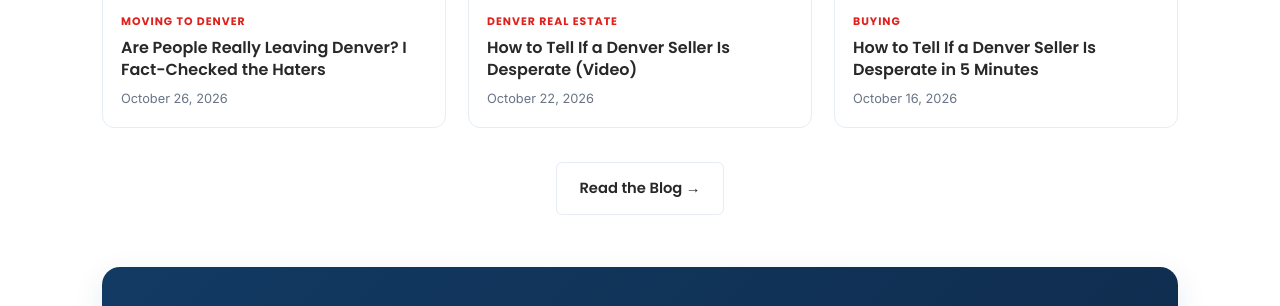
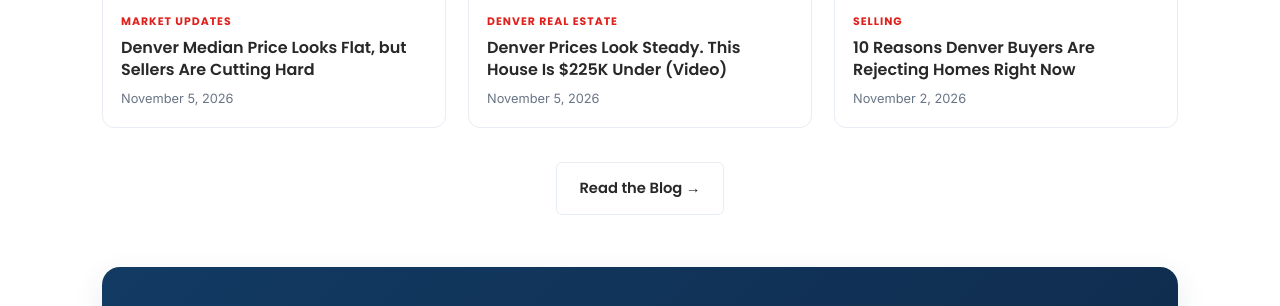
Before and after one commit to alexpatch85/alexsaldanareviews, a plain HTML site: page index.html in a window 1280 px wide. Shown: the part 3666-3972 px from the top of the page. Drawn offline with Linux system fonts and the light colour scheme.

Commit message:
Weekly refresh: reviews, videos, blog

```diff
--- a/index.html
+++ b/index.html
@@ -382,12 +382,12 @@ onerror="this.outerHTML='&lt;div class=\'fallback\'&gt;AS&lt;/div&gt;'"/>
 <h2 class="title">Latest Videos</h2>
 <p class="lede">Neighborhood tours, market updates and relocation guides for the Denver Metro — new videos every week.</p>
 <div class="vid-row" id="videoRow">
+<a class="vcard" href="https://www.youtube.com/watch?v=jH92SGnHTzE" target="_blank" rel="noopener"><div class="vthumb"><img src="https://i.ytimg.com/vi/jH92SGnHTzE/hqdefault.jpg" alt="Denver Homebuyers Are Getting 30% Discounts" loading="lazy" onerror="this.src='https://i.ytimg.com/vi/jH92SGnHTzE/mqdefault.jpg'"><div class="play"><svg viewBox="0 0 68 48"><path d="M66.5 7.7a8 8 0 00-5.6-5.7C56 .7 34 .7 34 .7s-22 0-26.9 1.3A8 8 0 001.5 7.7 83 83 0 000 24a83 83 0 001.5 16.3 8 8 0 005.6 5.7C12 47.3 34 47.3 34 47.3s22 0 26.9-1.3a8 8 0 005.6-5.7A83 83 0 0068 24a83 83 0 00-1.5-16.3z" fill="#f00"/><path d="M27 34l18-10-18-10z" fill="#fff"/></svg></div></div><div class="vtitle">Denver Homebuyers Are Getting 30% Discounts</div></a>
 <a class="vcard" href="https://www.youtube.com/watch?v=G_5zUivl0J8" target="_blank" rel="noopener"><div class="vthumb"><img src="https://i.ytimg.com/vi/G_5zUivl0J8/hqdefault.jpg" alt="10 Reasons Buyers Are Rejecting Denver Homes" loading="lazy" onerror="this.src='https://i.ytimg.com/vi/G_5zUivl0J8/mqdefault.jpg'"><div class="play"><svg viewBox="0 0 68 48"><path d="M66.5 7.7a8 8 0 00-5.6-5.7C56 .7 34 .7 34 .7s-22 0-26.9 1.3A8 8 0 001.5 7.7 83 83 0 000 24a83 83 0 001.5 16.3 8 8 0 005.6 5.7C12 47.3 34 47.3 34 47.3s22 0 26.9-1.3a8 8 0 005.6-5.7A83 83 0 0068 24a83 83 0 00-1.5-16.3z" fill="#f00"/><path d="M27 34l18-10-18-10z" fill="#fff"/></svg></div></div><div class="vtitle">10 Reasons Buyers Are Rejecting Denver Homes</div></a>
 <a class="vcard" href="https://www.youtube.com/watch?v=GBcVCO16mIU" target="_blank" rel="noopener"><div class="vthumb"><img src="https://i.ytimg.com/vi/GBcVCO16mIU/hqdefault.jpg" alt="I Left Denver 5 Years Ago and Never Looked Back" loading="lazy" onerror="this.src='https://i.ytimg.com/vi/GBcVCO16mIU/mqdefault.jpg'"><div class="play"><svg viewBox="0 0 68 48"><path d="M66.5 7.7a8 8 0 00-5.6-5.7C56 .7 34 .7 34 .7s-22 0-26.9 1.3A8 8 0 001.5 7.7 83 83 0 000 24a83 83 0 001.5 16.3 8 8 0 005.6 5.7C12 47.3 34 47.3 34 47.3s22 0 26.9-1.3a8 8 0 005.6-5.7A83 83 0 0068 24a83 83 0 00-1.5-16.3z" fill="#f00"/><path d="M27 34l18-10-18-10z" fill="#fff"/></svg></div></div><div class="vtitle">I Left Denver 5 Years Ago and Never Looked Back</div></a>
 <a class="vcard" href="https://www.youtube.com/watch?v=eBsHohSIeOY" target="_blank" rel="noopener"><div class="vthumb"><img src="https://i.ytimg.com/vi/eBsHohSIeOY/hqdefault.jpg" alt="How to Tell if a Denver Seller is Desperate in 5 Minutes" loading="lazy" onerror="this.src='https://i.ytimg.com/vi/eBsHohSIeOY/mqdefault.jpg'"><div class="play"><svg viewBox="0 0 68 48"><path d="M66.5 7.7a8 8 0 00-5.6-5.7C56 .7 34 .7 34 .7s-22 0-26.9 1.3A8 8 0 001.5 7.7 83 83 0 000 24a83 83 0 001.5 16.3 8 8 0 005.6 5.7C12 47.3 34 47.3 34 47.3s22 0 26.9-1.3a8 8 0 005.6-5.7A83 83 0 0068 24a83 83 0 00-1.5-16.3z" fill="#f00"/><path d="M27 34l18-10-18-10z" fill="#fff"/></svg></div></div><div class="vtitle">How to Tell if a Denver Seller is Desperate in 5 Minutes</div></a>
 <a class="vcard" href="https://www.youtube.com/watch?v=gDT53_PFiTA" target="_blank" rel="noopener"><div class="vthumb"><img src="https://i.ytimg.com/vi/gDT53_PFiTA/hqdefault.jpg" alt="Denver's Slowest September Since 2012" loading="lazy" onerror="this.src='https://i.ytimg.com/vi/gDT53_PFiTA/mqdefault.jpg'"><div class="play"><svg viewBox="0 0 68 48"><path d="M66.5 7.7a8 8 0 00-5.6-5.7C56 .7 34 .7 34 .7s-22 0-26.9 1.3A8 8 0 001.5 7.7 83 83 0 000 24a83 83 0 001.5 16.3 8 8 0 005.6 5.7C12 47.3 34 47.3 34 47.3s22 0 26.9-1.3a8 8 0 005.6-5.7A83 83 0 0068 24a83 83 0 00-1.5-16.3z" fill="#f00"/><path d="M27 34l18-10-18-10z" fill="#fff"/></svg></div></div><div class="vtitle">Denver's Slowest September Since 2012</div></a>
 <a class="vcard" href="https://www.youtube.com/watch?v=Vdod8mMRJVY" target="_blank" rel="noopener"><div class="vthumb"><img src="https://i.ytimg.com/vi/Vdod8mMRJVY/hqdefault.jpg" alt="Everyone's Too Scared To Buy a Denver Home Right Now" loading="lazy" onerror="this.src='https://i.ytimg.com/vi/Vdod8mMRJVY/mqdefault.jpg'"><div class="play"><svg viewBox="0 0 68 48"><path d="M66.5 7.7a8 8 0 00-5.6-5.7C56 .7 34 .7 34 .7s-22 0-26.9 1.3A8 8 0 001.5 7.7 83 83 0 000 24a83 83 0 001.5 16.3 8 8 0 005.6 5.7C12 47.3 34 47.3 34 47.3s22 0 26.9-1.3a8 8 0 005.6-5.7A83 83 0 0068 24a83 83 0 00-1.5-16.3z" fill="#f00"/><path d="M27 34l18-10-18-10z" fill="#fff"/></svg></div></div><div class="vtitle">Everyone's Too Scared To Buy a Denver Home Right Now</div></a>
-<a class="vcard" href="https://www.youtube.com/watch?v=s47CbyGbj7o" target="_blank" rel="noopener"><div class="vthumb"><img src="https://i.ytimg.com/vi/s47CbyGbj7o/hqdefault.jpg" alt="Living in Denver Is Unbeatable: 30 Reasons Why" loading="lazy" onerror="this.src='https://i.ytimg.com/vi/s47CbyGbj7o/mqdefault.jpg'"><div class="play"><svg viewBox="0 0 68 48"><path d="M66.5 7.7a8 8 0 00-5.6-5.7C56 .7 34 .7 34 .7s-22 0-26.9 1.3A8 8 0 001.5 7.7 83 83 0 000 24a83 83 0 001.5 16.3 8 8 0 005.6 5.7C12 47.3 34 47.3 34 47.3s22 0 26.9-1.3a8 8 0 005.6-5.7A83 83 0 0068 24a83 83 0 00-1.5-16.3z" fill="#f00"/><path d="M27 34l18-10-18-10z" fill="#fff"/></svg></div></div><div class="vtitle">Living in Denver Is Unbeatable: 30 Reasons Why</div></a>
 
 </div>
 <div class="center-cta"><a class="btn btn-blue" href="https://www.youtube.com/@livingindenvercol" target="_blank" rel="noopener">Watch on YouTube →</a></div>
@@ -436,17 +436,17 @@ onerror="this.outerHTML='&lt;div class=\'fallback\'&gt;AS&lt;/div&gt;'"/>
 <h2 class="title">Denver Real Estate Insights</h2>
 <p class="lede">Neighborhood guides and market breakdowns, updated weekly on my main site.</p>
 <div class="bgrid">
-<a class="bcard" href="https://www.reframingrealestate.com/blog/are-people-really-leaving-denver--i-fact-checked-the-haters" target="_blank" rel="noopener">
-<div class="bthumb"><img src="https://i.ytimg.com/vi/GBcVCO16mIU/hqdefault.jpg" alt="Are People Really Leaving Denver? I Fact-Checked the Haters" loading="lazy"></div>
-<div class="binner"><div class="bcat">Moving to Denver</div><div class="btitle">Are People Really Leaving Denver? I Fact-Checked the Haters</div><div class="bdate">October 26, 2026</div></div>
+<a class="bcard" href="https://www.reframingrealestate.com/blog/denver-median-price-looks-flat--but-sellers-are-cutting-hard" target="_blank" rel="noopener">
+<div class="bthumb"><img src="https://i.ytimg.com/vi/jH92SGnHTzE/hqdefault.jpg" alt="Denver Median Price Looks Flat, but Sellers Are Cutting Hard" loading="lazy"></div>
+<div class="binner"><div class="bcat">Market Updates</div><div class="btitle">Denver Median Price Looks Flat, but Sellers Are Cutting Hard</div><div class="bdate">November 5, 2026</div></div>
 </a>
-<a class="bcard" href="https://www.reframingrealestate.com/blog/how-to-tell-if-a-denver-seller-is-desperate--video-" target="_blank" rel="noopener">
-<div class="bthumb"><img src="https://substack-post-media.s3.amazonaws.com/public/images/f73e2430-cc5e-4054-bf2a-ed490c9d6af6_1280x720.jpeg" alt="How to Tell If a Denver Seller Is Desperate (Video)" loading="lazy"></div>
-<div class="binner"><div class="bcat">Denver Real Estate</div><div class="btitle">How to Tell If a Denver Seller Is Desperate (Video)</div><div class="bdate">October 22, 2026</div></div>
+<a class="bcard" href="https://www.reframingrealestate.com/blog/denver-prices-look-steady--this-house-is-225-thousand-under--video-" target="_blank" rel="noopener">
+<div class="bthumb"><img src="https://substack-post-media.s3.amazonaws.com/public/images/80fdbe4c-e851-42ac-8806-8978aa786089_1280x720.jpeg" alt="Denver Prices Look Steady. This House Is $225K Under (Video)" loading="lazy"></div>
+<div class="binner"><div class="bcat">Denver Real Estate</div><div class="btitle">Denver Prices Look Steady. This House Is $225K Under (Video)</div><div class="bdate">November 5, 2026</div></div>
 </a>
-<a class="bcard" href="https://www.reframingrealestate.com/blog/how-to-tell-if-a-denver-seller-is-desperate-in-5-minutes" target="_blank" rel="noopener">
-<div class="bthumb"><img src="https://i.ytimg.com/vi/eBsHohSIeOY/hqdefault.jpg" alt="How to Tell If a Denver Seller Is Desperate in 5 Minutes" loading="lazy"></div>
-<div class="binner"><div class="bcat">Buying</div><div class="btitle">How to Tell If a Denver Seller Is Desperate in 5 Minutes</div><div class="bdate">October 16, 2026</div></div>
+<a class="bcard" href="https://www.reframingrealestate.com/blog/10-reasons-denver-buyers-are-rejecting-homes-right-now" target="_blank" rel="noopener">
+<div class="bthumb"><img src="https://i.ytimg.com/vi/G_5zUivl0J8/hqdefault.jpg" alt="10 Reasons Denver Buyers Are Rejecting Homes Right Now" loading="lazy"></div>
+<div class="binner"><div class="bcat">Selling</div><div class="btitle">10 Reasons Denver Buyers Are Rejecting Homes Right Now</div><div class="bdate">November 2, 2026</div></div>
 </a>
 </div>
 <div class="center-cta"><a class="btn btn-outline" href="https://www.reframingrealestate.com/blog" target="_blank" rel="noopener">Read the Blog →</a></div>
```
